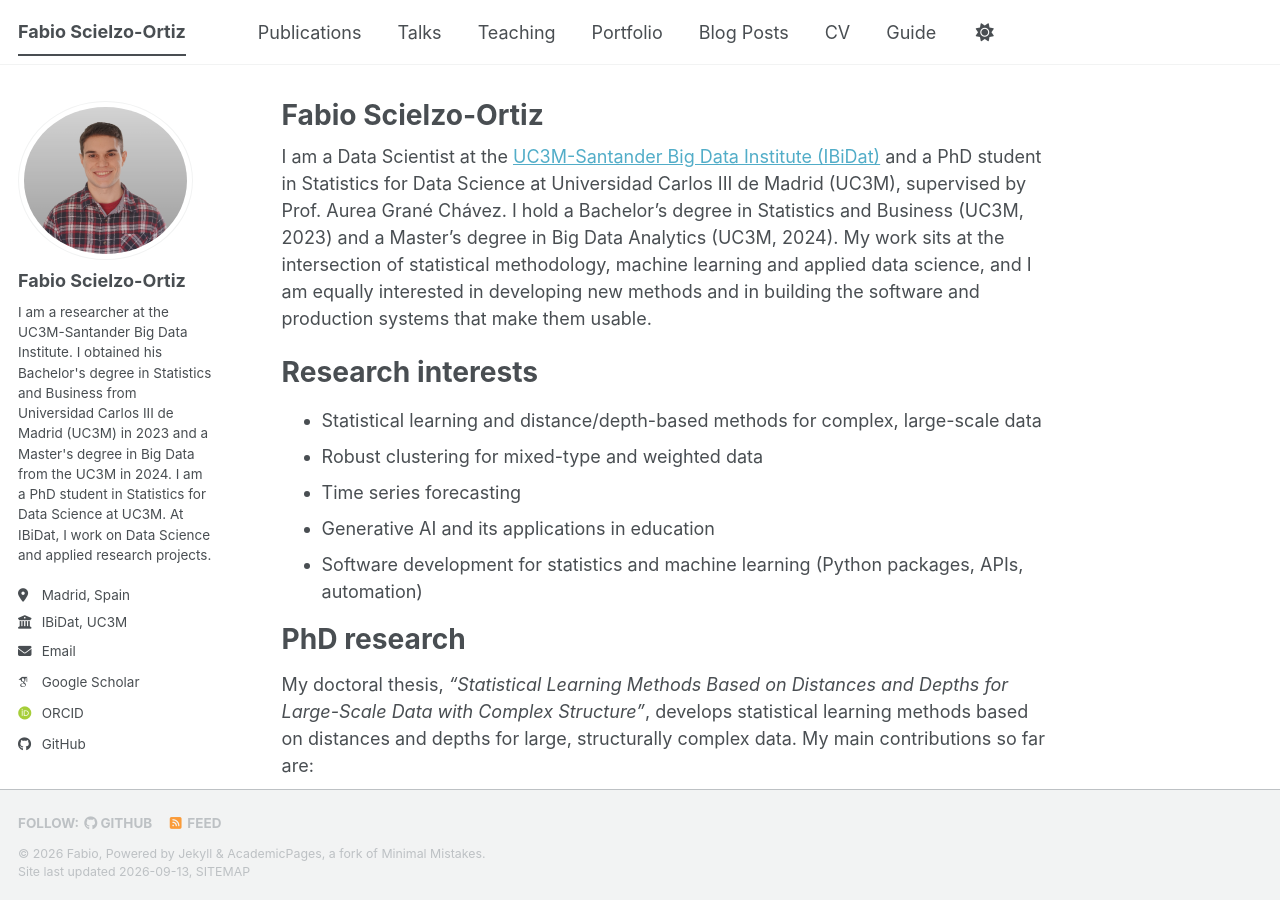
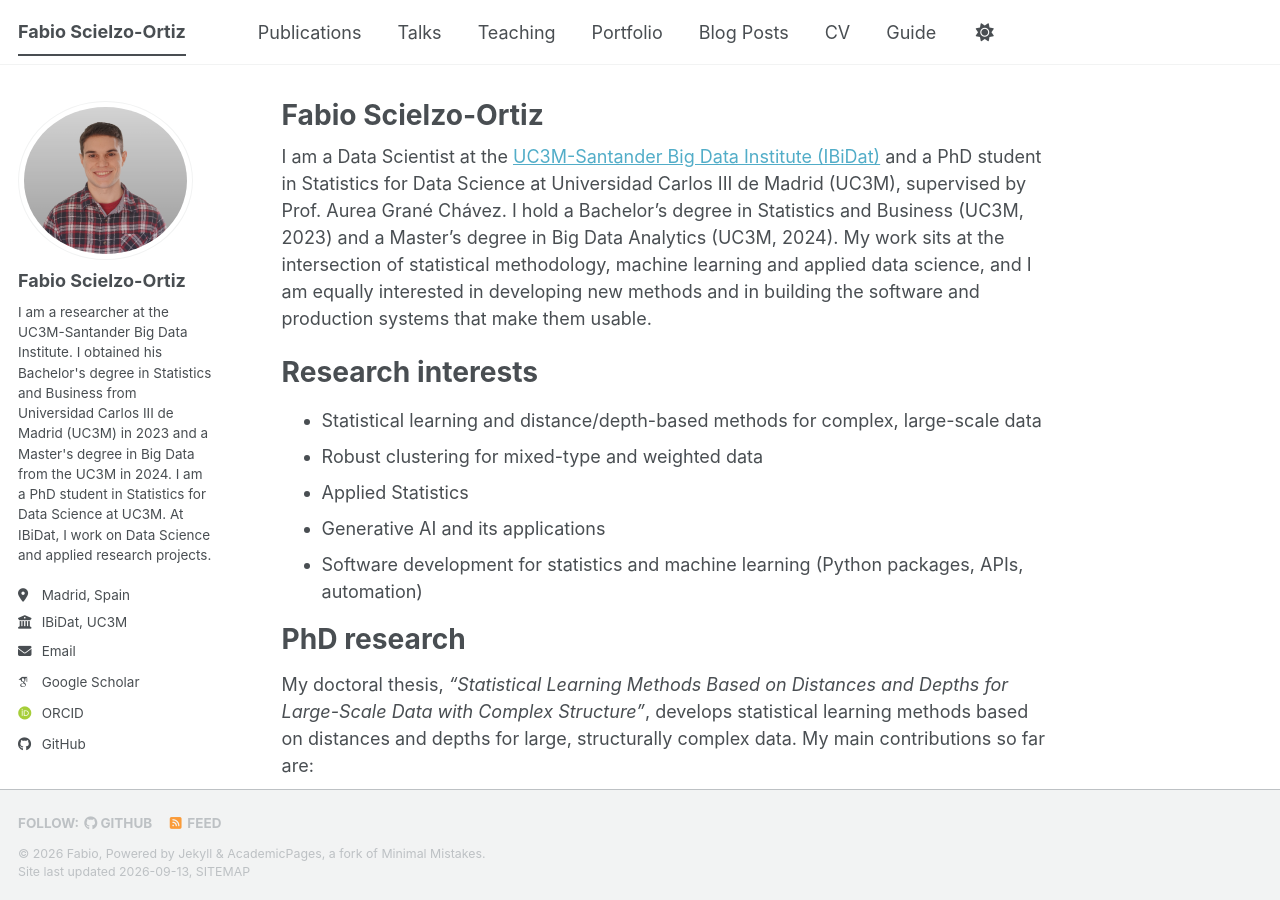
Before and after one commit to FabioScielzoOrtiz/fabioscielzoortiz.github.io, a Jekyll site: the page built from _pages/about.md, in a window 1280 px wide and 900 px high. Built offline with Jekyll 4.4.1, drawn with Linux system fonts in a browser that asks for light colours; some web fonts are replaced; a script bundle is joined from its source files by our own code; library files that are not in the unit come from our copies.

Commit message:
Update research interests in about page for clarity and relevance

```diff
--- a/_pages/about.md
+++ b/_pages/about.md
@@ -13,8 +13,8 @@
 ======
 * Statistical learning and distance/depth-based methods for complex, large-scale data
 * Robust clustering for mixed-type and weighted data
-* Time series forecasting
-* Generative AI and its applications in education
+* Applied Statistics
+* Generative AI and its applications
 * Software development for statistics and machine learning (Python packages, APIs, automation)
 
 PhD research
```
